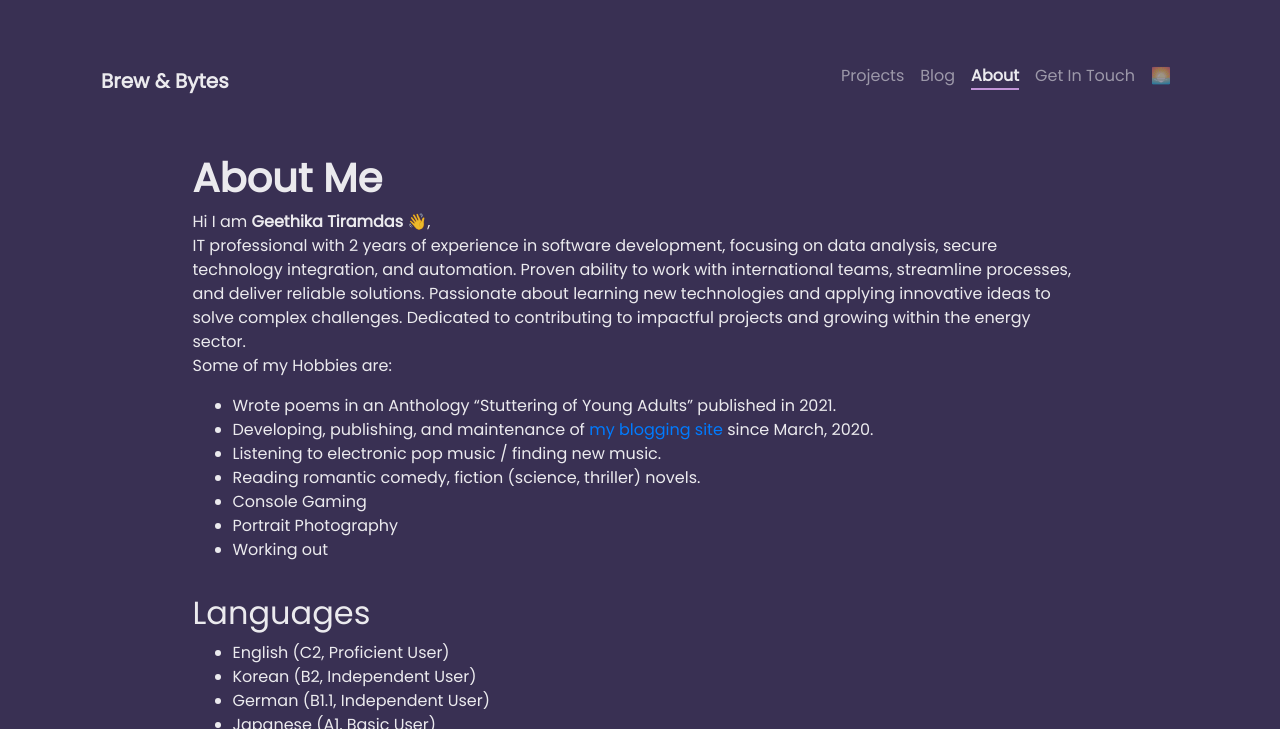
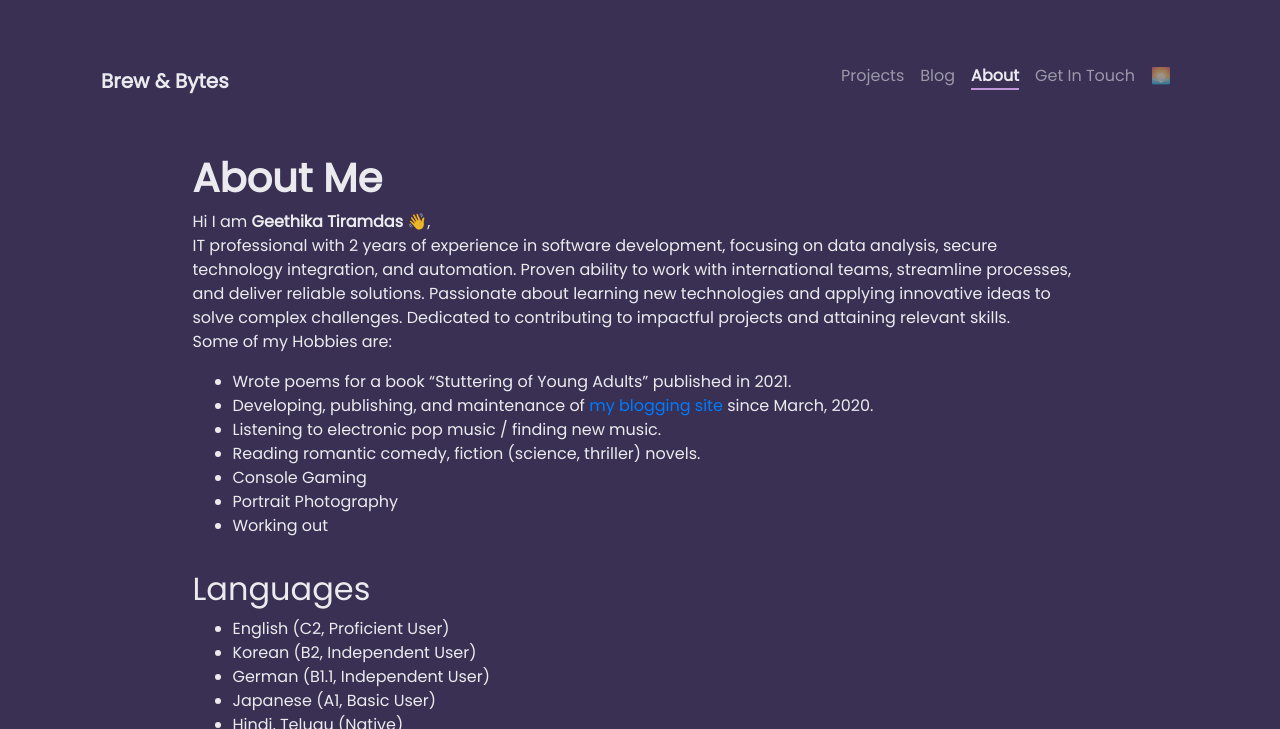
Before and after one commit to tiramdasg/tiramdasg.github.io, a Jekyll site: the page built from pages/about.md, in a window 1280 px wide and 900 px high, cut to the strip 0-729 px from the top of the window. Built offline with Jekyll 4.4.1, drawn with Linux system fonts in a browser that asks for light colours; emoji names are drawn with the system emoji font.

Commit message:
Update about.md

```diff
--- a/pages/about.md
+++ b/pages/about.md
@@ -8,9 +8,9 @@ weight: 3
 # **About Me**
 
 Hi I am **{{ site.author.name }}** :wave:,<br>
-IT professional with 2 years of experience in software development, focusing on data analysis, secure technology integration, and automation. Proven ability to work with international teams, streamline processes, and deliver reliable solutions. Passionate about learning new technologies and applying innovative ideas to solve complex challenges. Dedicated to contributing to impactful projects and growing within the energy sector. <br>
+IT professional with 2 years of experience in software development, focusing on data analysis, secure technology integration, and automation. Proven ability to work with international teams, streamline processes, and deliver reliable solutions. Passionate about learning new technologies and applying innovative ideas to solve complex challenges. Dedicated to contributing to impactful projects and attaining relevant skills. <br>
 Some of my Hobbies are:
-- Wrote poems in an Anthology “Stuttering of Young Adults” published in 2021.
+- Wrote poems for a book “Stuttering of Young Adults” published in 2021.
 - Developing, publishing, and maintenance of [my blogging site](https://betweentheverses.in) since March, 2020.
 - Listening to electronic pop music / finding new music.
 - Reading romantic comedy, fiction (science, thriller) novels.
```
